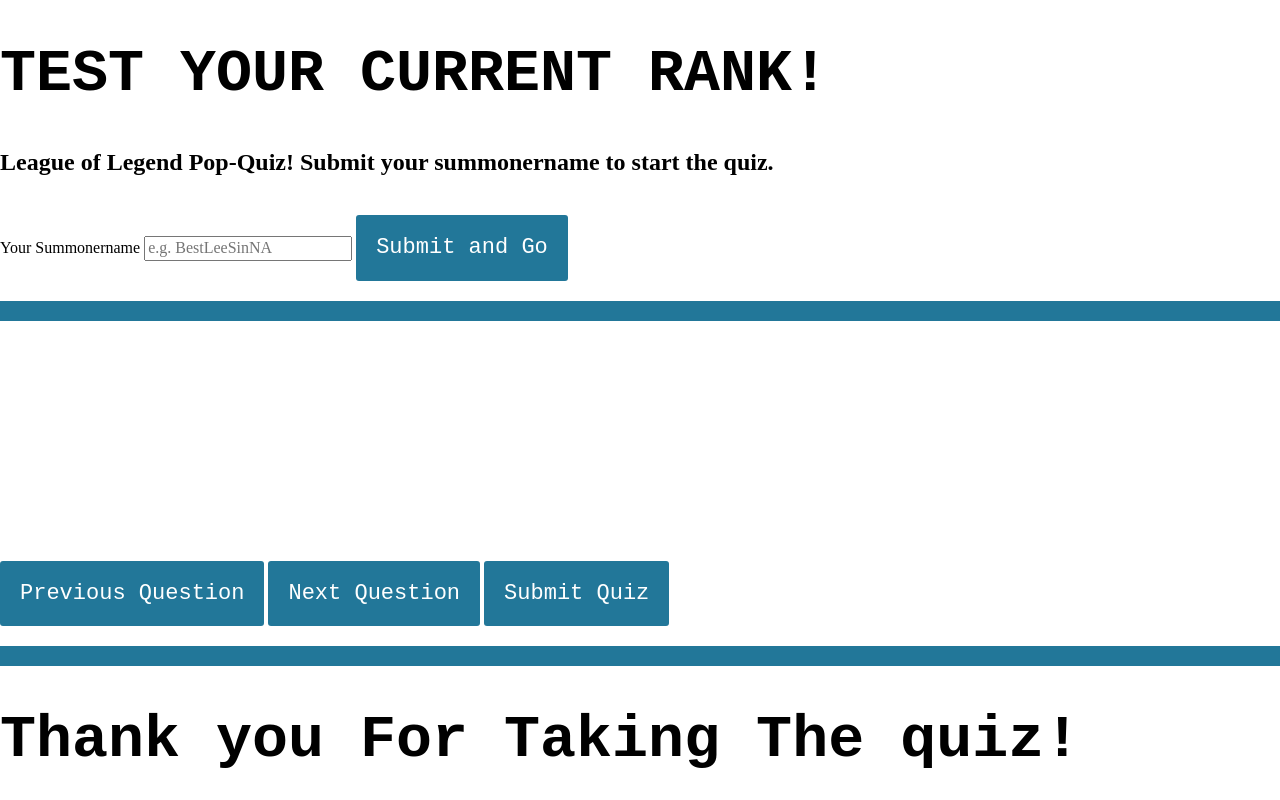
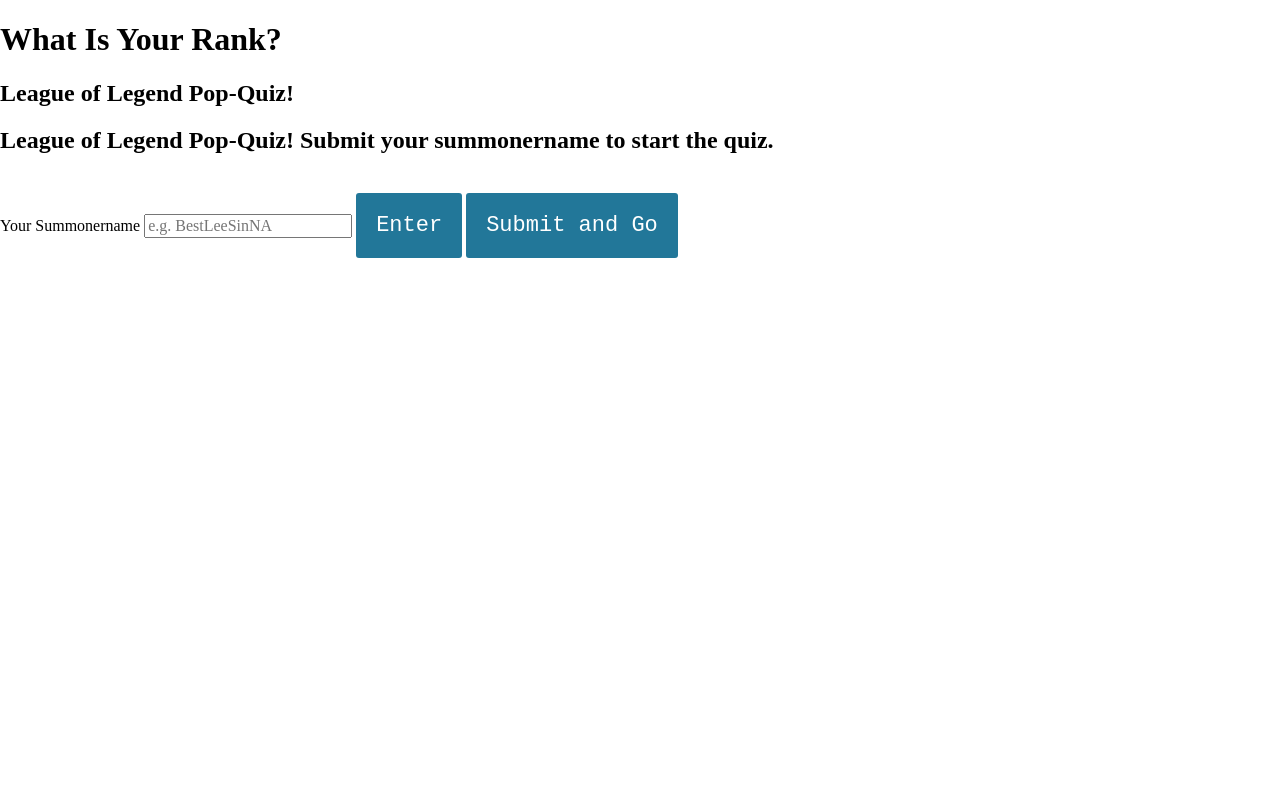
Before and after one commit to uimm258/QuizDrill-Noah-Hongni, a plain HTML site: page index.html in a window 1280 px wide. Shown: the top 800 px of the page. Drawn offline with nearby package versions, Linux system fonts and the light colour scheme.

Commit message:
Update Js for rendering

```diff
--- a/app.js
+++ b/app.js
@@ -1,10 +1,11 @@
+'use strict';
+
 /**
  * Example store structure
  */
 const store = {
   // 5 or more questions are required
-    questions: [
-      {
+  questions: [{
     question: 'What color is broccoli?',
     answers: [
       'red',
@@ -47,11 +48,85 @@ const store = {
 
 /********** TEMPLATE GENERATION FUNCTIONS **********/
 
-  // These functions return HTML templates
+/* These functions return HTML templates
+function questionsGenerator(item) {
+    return <div class = `class` >
+        <
+        h2 > $(item.question) < /h2>
+    console.log("`templateGenerator` fn ran")
+        //takes in array/object
+}
 
-  /********** RENDER FUNCTION(S) **********/
 
-  // This function conditionally replaces the contents of the <main> tag based on the state of the store
+function answerTemplateGenerator() {
+    console.log('answer generator ran')
+}
+*/
+
+function welcomeScreenGenerator() {
+  return `<div class='welcome'>
+    <h1>What Is Your Rank?</h1>
+    <h2>League of Legend Pop-Quiz!</h2>
+    <h2>League of Legend Pop-Quiz! Submit your summonername to start the quiz.</h2>
+    <img src="" alt=""><!--add an imagae on the page-->
+
+    <!--add a userid-->
+    <form id='quiz-welcome-page'>
+      <label for="welcome-page">Your Summonername</label>
+      <input type="text" name="welcome-page" class='quiz-welcome-page' placeholder="e.g. BestLeeSinNA">
+      <button type="enter">Enter</button>
+
+      <!--button goes to the quiz page-->
+      <button type="enter">Submit and Go</button>
+    </form>
+  </div>
+`;
+}
+
+
+function renderAll() {
+    let page = ''
+    if (store.quizStarted === false) {
+        page+= welcomeScreenGenerator()
+    } else {
+        page += 'Quiz has begun'
+    }
+    $('.main').html(page)
+}
+
+
+function main() {
+    renderAll();
+}
+
+$(main)
+
+
+/*
+function handleAnswerChoice() {
+    $('main').on('submit', 'form', function(evt) {
+        evt.preventDefault();
+        let currentQuestion = store.questions[store.questionNumber]
+        let answer = $('input[name=answer]:checked')
+        console.log($(`input[name=answer]:checked`).val())
+    })
+}
+
+
+
+function render(html) {
+    $('main').html(html)
+}
+
+function handleStartQuiz() {
+    $('main').on('click', '#start', function(evt {
+                    console.log('Clicked')
+                    store.quizStarted = true;
+                    let question = generateQuestion(store.questions[store.questionNumber])
+                    render(question)
+                }
+
+
 
                 /********** EVENT HANDLER FUNCTIONS **********/
 
--- a/index.html
+++ b/index.html
@@ -12,7 +12,7 @@
 </head>
 
 <body>
-
+  <div class='main'>
 
   <!--This is the first page when quiz is opened-->
   <div class='welcome'>
@@ -65,6 +65,7 @@
     <!--button that goes to the welcome-page-->
     <button id="restart">Restart</button>
   </div>
+  </div>
 
 
 
```
Lines whose indentation alone changed are shown as unchanged.
